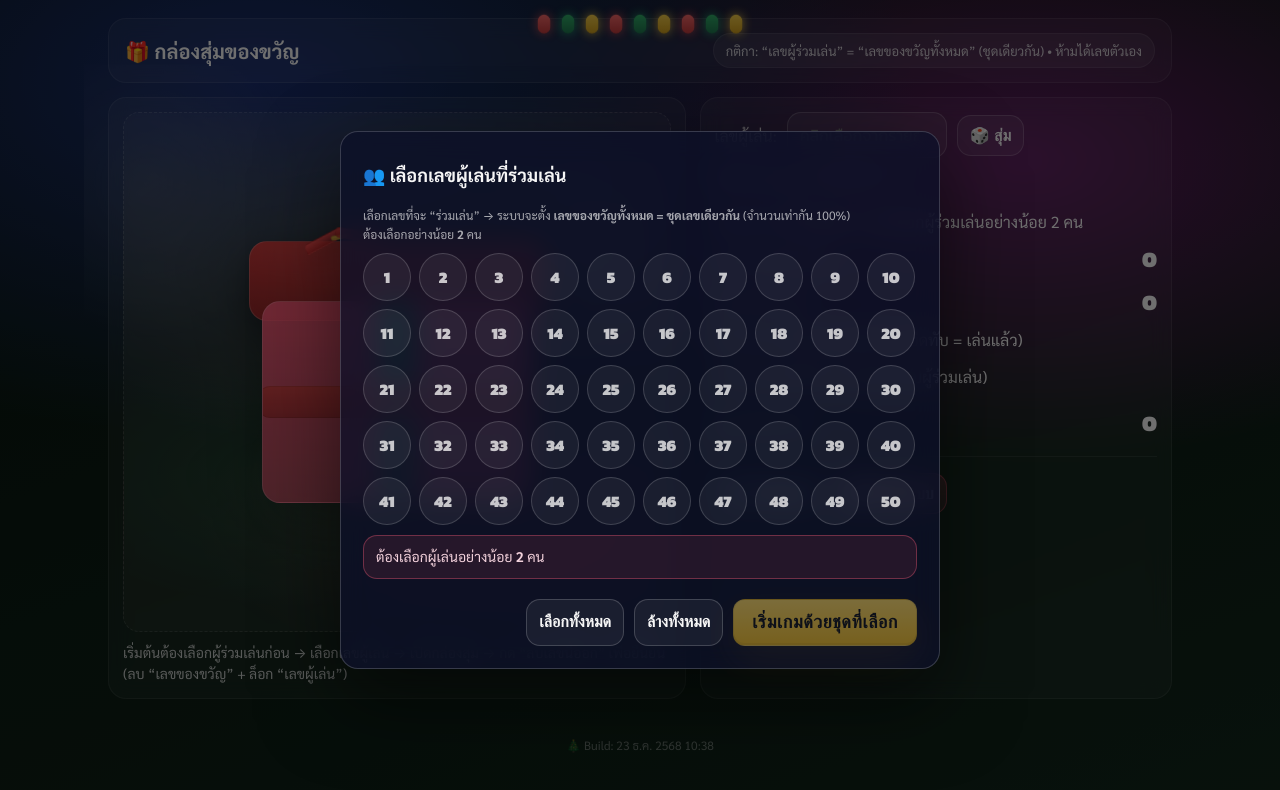
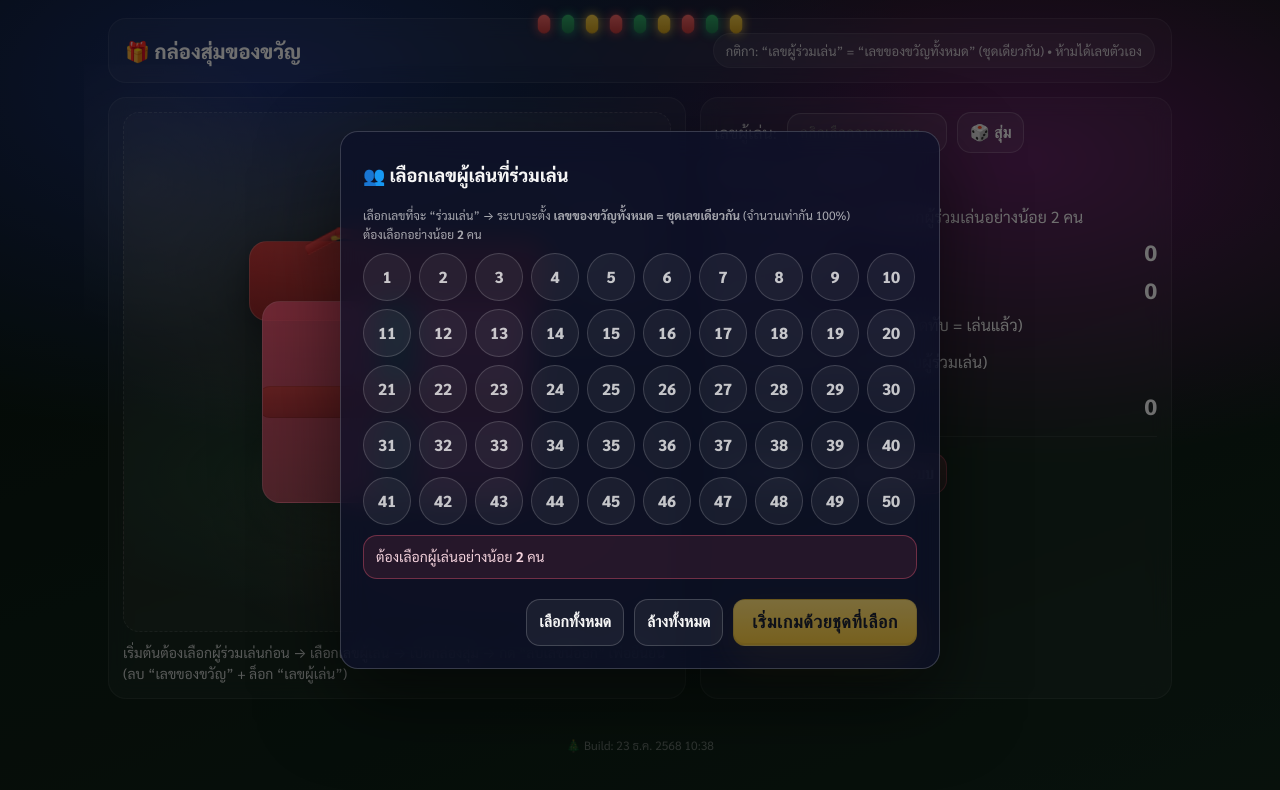
Before and after one commit to maridb204/SecretSanta, a plain HTML site: page index.html in a window 1280 px wide. Drawn offline with Linux system fonts and the light colour scheme.

Commit message:
เปลี่ยน: ใช้ฟอนต์ Sarabun เพียงอย่างเดียวทั้งระบบ (ลบ Kanit ออก)

```diff
--- a/index.html
+++ b/index.html
@@ -6,7 +6,7 @@
   <title>คริสต์มาส 🎄 กล่องสุ่มของขวัญ (เลขผู้เล่น = เลขของขวัญ)</title>
   <link rel="preconnect" href="https://fonts.googleapis.com">
   <link rel="preconnect" href="https://fonts.gstatic.com" crossorigin>
-  <link href="https://fonts.googleapis.com/css2?family=Kanit:wght@400;700;900&family=Sarabun:wght@400;600;700&display=swap" rel="stylesheet">
+  <link href="https://fonts.googleapis.com/css2?family=Sarabun:wght@300;400;600;700;800&display=swap" rel="stylesheet">
   <style>
     :root{
       /* Christmas theme colors */
@@ -18,10 +18,6 @@
       --danger:#ff6b6b; --ok:#55e5a1;
     }
     *{box-sizing:border-box}
-    /* Font for numbers - Kanit looks great with numbers */
-    .num, .n, .kpi .n, #resultText, #randomNum, .numPill, .pickPill, input[type="number"], .giftBox-btn span {
-      font-family: 'Kanit', 'Sarabun', sans-serif;
-    }
     body{
       margin:0; color:var(--txt);
       font-family: 'Sarabun', system-ui, -apple-system, "Segoe UI", Roboto, Arial, sans-serif;
```
